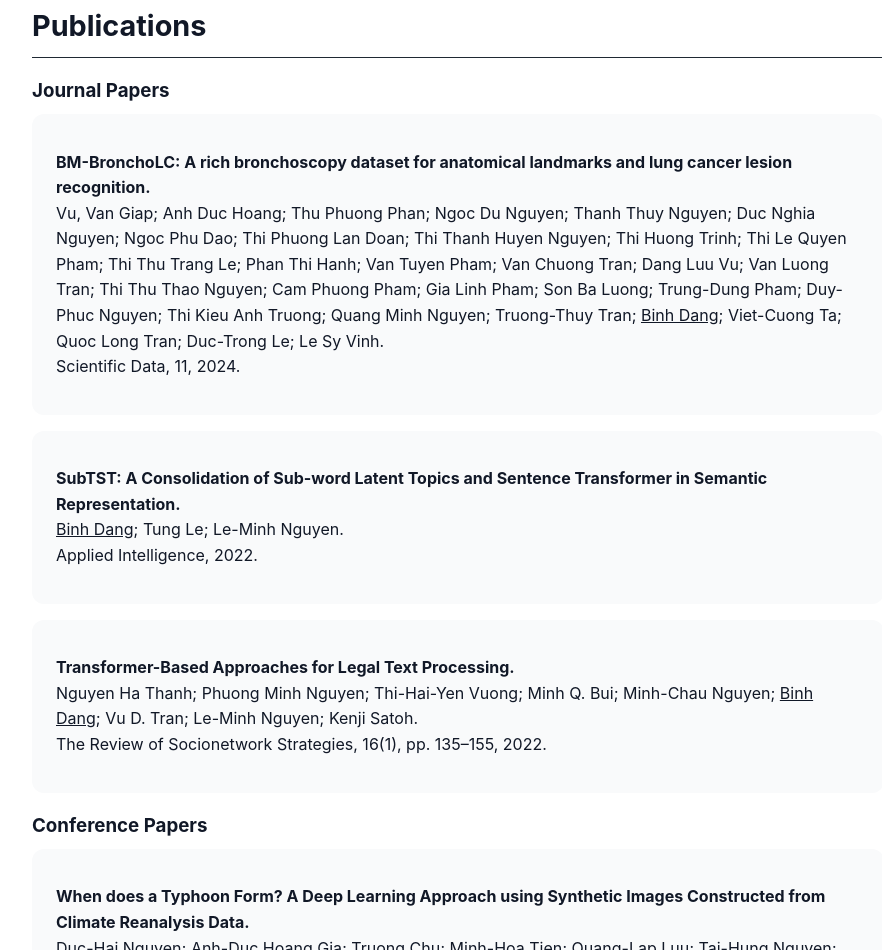
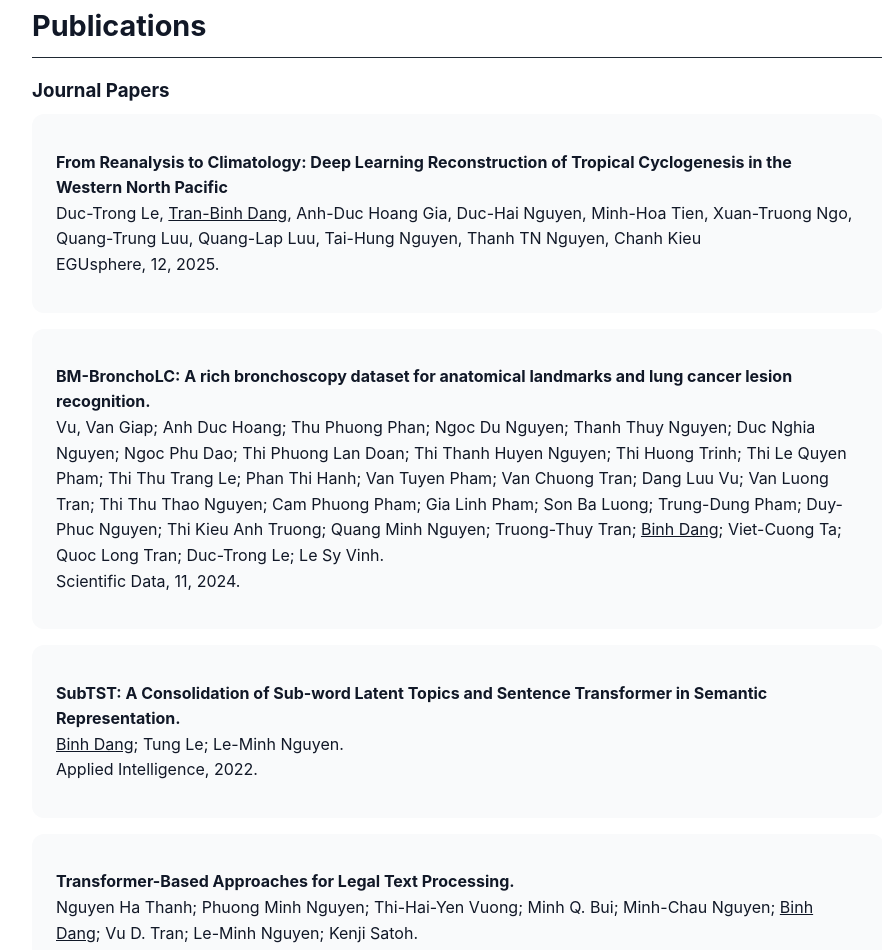
Before and after one commit to binhdt95/binhdt95.github.io, a plain HTML site: page index.html in a window 1280 px wide. Shown: the part 2046-2996 px from the top of the page, without its empty margins (182-1064 px from the left). Drawn offline with Linux system fonts and the light colour scheme.

Commit message:
Update index.html

```diff
--- a/index.html
+++ b/index.html
@@ -187,6 +187,15 @@
   <h3>Journal Papers</h3>
   <div class="card">
     <p>
+      <strong>From Reanalysis to Climatology: Deep Learning Reconstruction of Tropical Cyclogenesis in the Western North Pacific</strong><br>
+      Duc-Trong Le, <u>Tran-Binh Dang</u>, Anh-Duc Hoang Gia, Duc-Hai Nguyen, Minh-Hoa Tien,
+      Xuan-Truong Ngo, Quang-Trung Luu, Quang-Lap Luu, Tai-Hung Nguyen, Thanh TN Nguyen, Chanh Kieu<br>
+      EGUsphere, 12, 2025.
+    </p>
+  </div>
+
+  <div class="card">
+    <p>
       <strong>BM-BronchoLC: A rich bronchoscopy dataset for anatomical landmarks and lung cancer lesion recognition.</strong><br>
       Vu, Van Giap; Anh Duc Hoang; Thu Phuong Phan; Ngoc Du Nguyen; Thanh Thuy Nguyen;
       Duc Nghia Nguyen; Ngoc Phu Dao; Thi Phuong Lan Doan; Thi Thanh Huyen Nguyen;
```
